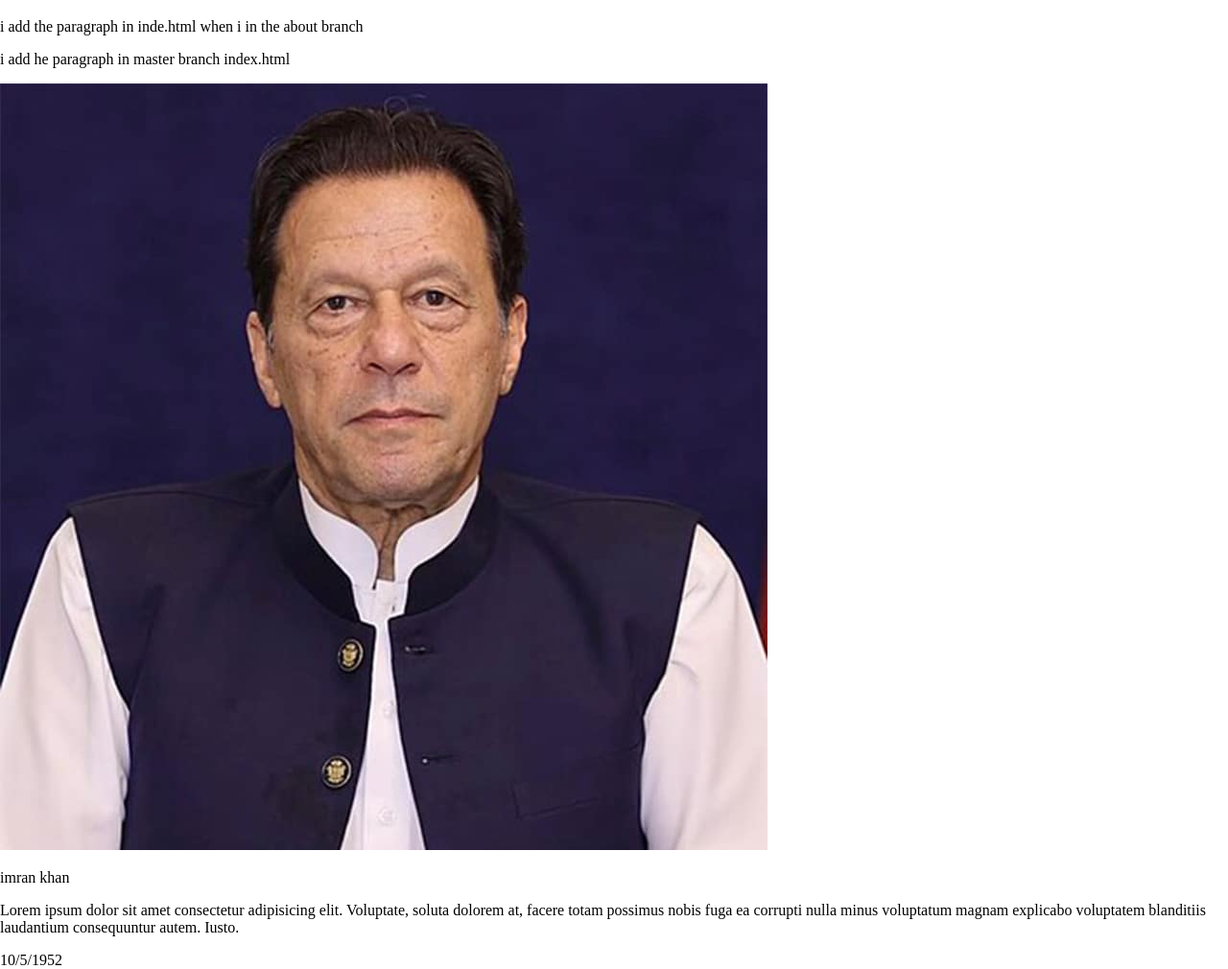
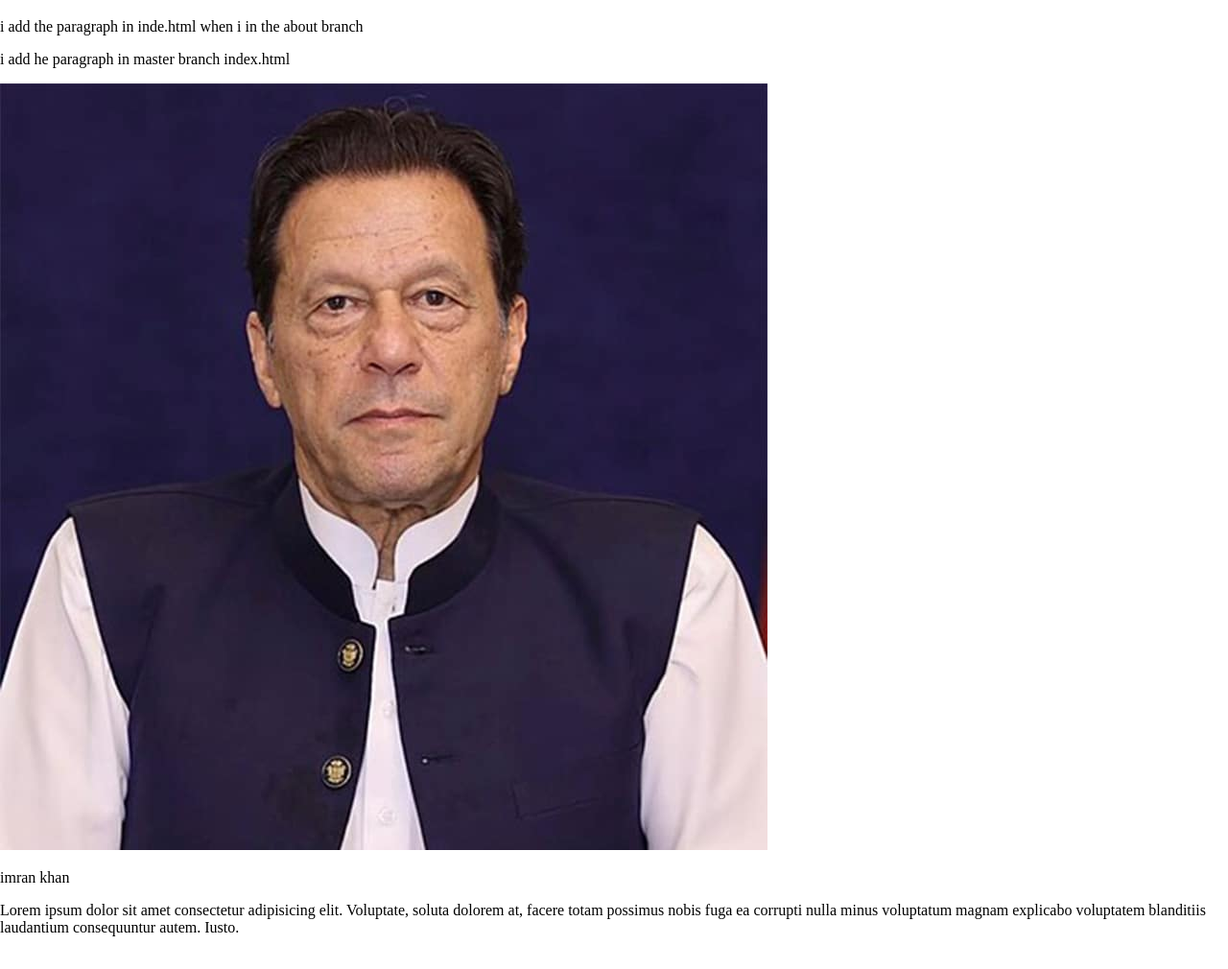
Before and after one commit to awais-wattpp750/learning-git, a plain HTML site: page index.html in a window 1280 px wide. Shown: the part 61-1071 px from the top of the page at 96% size. Drawn offline with Linux system fonts and the light colour scheme.

Commit message:
Revert "add the imran khan date in inde.html in main brnch"
This reverts commit 3d7cd6179504ebfdc4555a2bcb91a7c4d1bc5aa8.

```diff
--- a/index.html
+++ b/index.html
@@ -20,7 +20,7 @@
     <p>Lorem ipsum dolor sit amet consectetur adipisicing elit. Voluptate, soluta dolorem at, facere totam possimus
         nobis fuga ea corrupti nulla minus voluptatum magnam explicabo voluptatem blanditiis laudantium consequuntur
         autem. Iusto.</p>
-        <span>10/5/1952</span>
+
 </body>
 
 </html>
```
